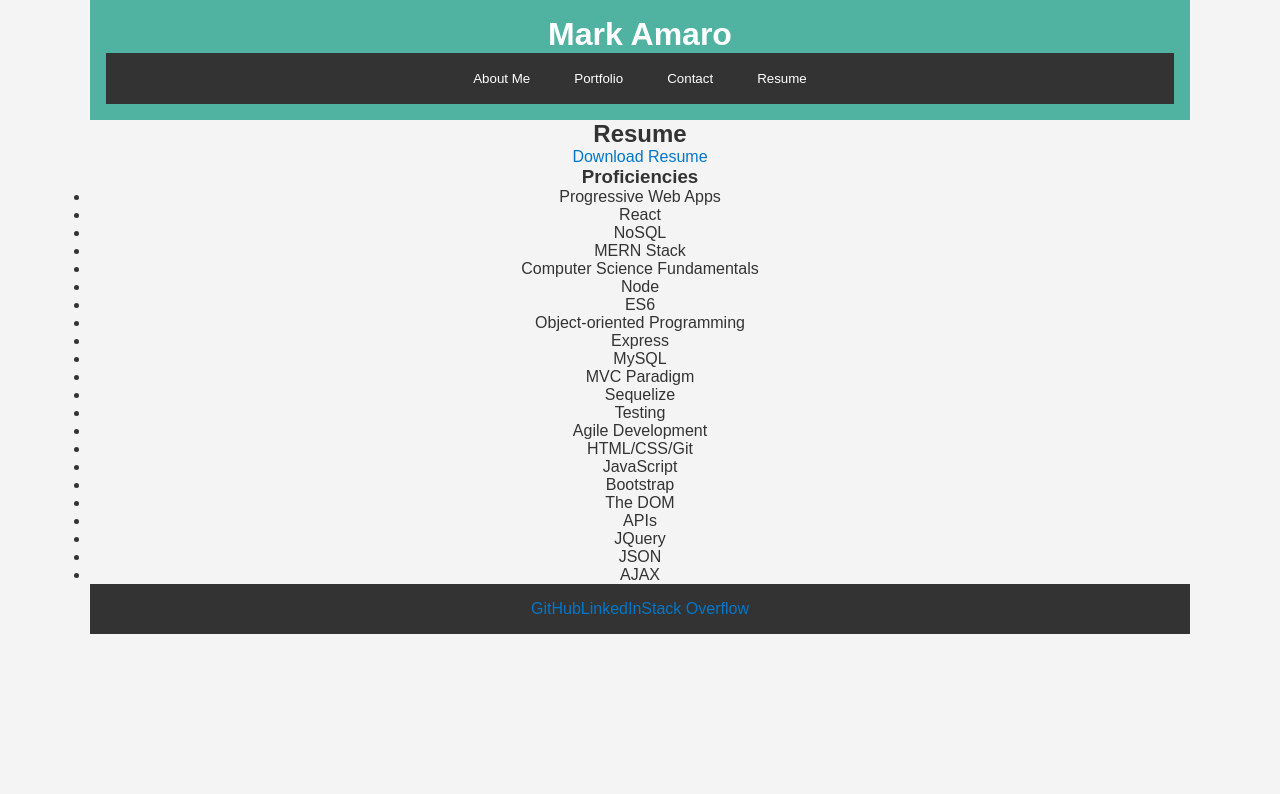
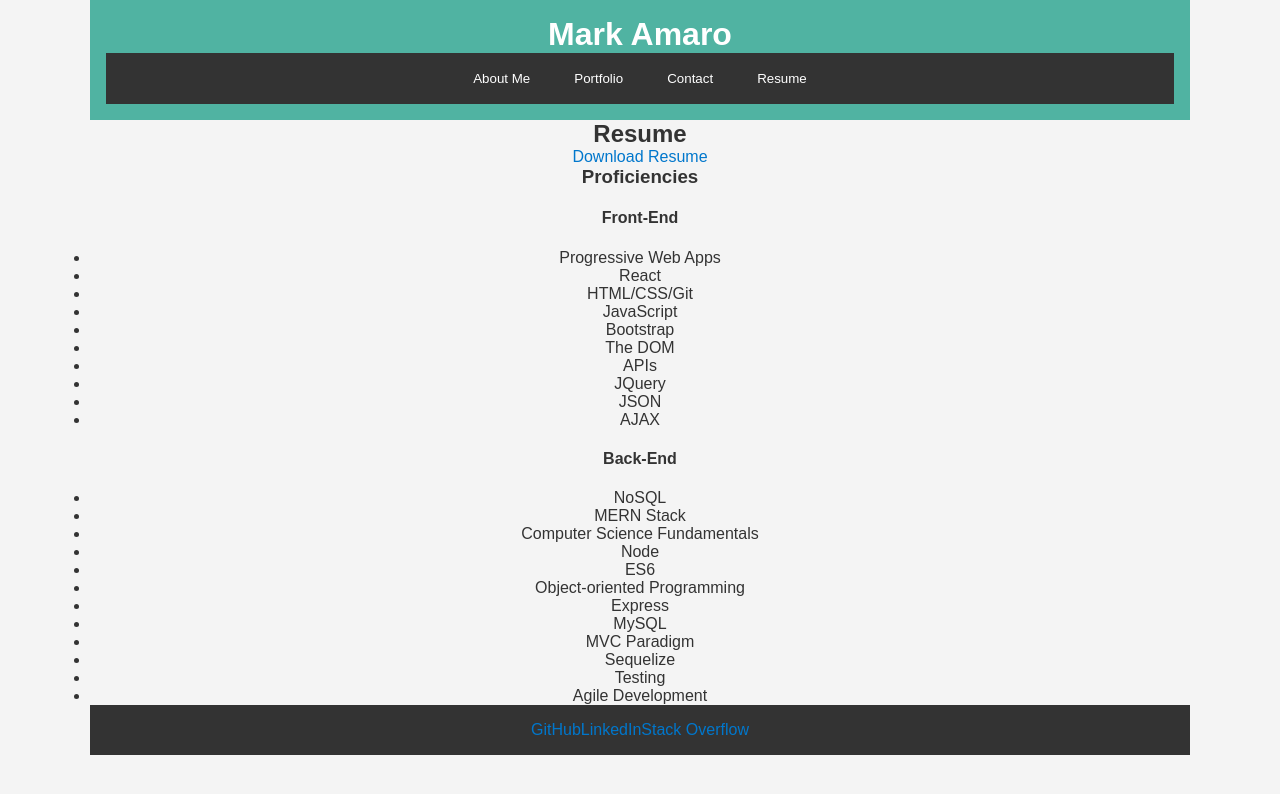
Before and after one commit to MarkAAmaro/React-Portfolio, a React (Create React App) app: page / in a window 1280 px wide. Both pictures are taken after a click on the button "Resume". Shown: the top 794 px of the page. Built offline with nearby package versions, Linux system fonts and the light colour scheme.

Commit message:
changed proficiencies

```diff
--- a/src/components/Resume.js
+++ b/src/components/Resume.js
@@ -6,9 +6,23 @@ const Resume = () => {
       <h2>Resume</h2>
       <a href="/Resume.pdf" download>Download Resume</a>
       <h3>Proficiencies</h3>
+
+      <h4>Front-End</h4>
       <ul>
         <li>Progressive Web Apps</li>
         <li>React</li>
+        <li>HTML/CSS/Git</li>
+        <li>JavaScript</li>
+        <li>Bootstrap</li>
+        <li>The DOM</li>
+        <li>APIs</li>
+        <li>JQuery</li>
+        <li>JSON</li>
+        <li>AJAX</li>
+      </ul>
+
+      <h4>Back-End</h4>
+      <ul>
         <li>NoSQL</li>
         <li>MERN Stack</li>
         <li>Computer Science Fundamentals</li>
@@ -21,14 +35,6 @@ const Resume = () => {
         <li>Sequelize</li>
         <li>Testing</li>
         <li>Agile Development</li>
-        <li>HTML/CSS/Git</li>
-        <li>JavaScript</li>
-        <li>Bootstrap</li>
-        <li>The DOM</li>
-        <li>APIs</li>
-        <li>JQuery</li>
-        <li>JSON</li>
-        <li>AJAX</li>
       </ul>
     </div>
   );
```
